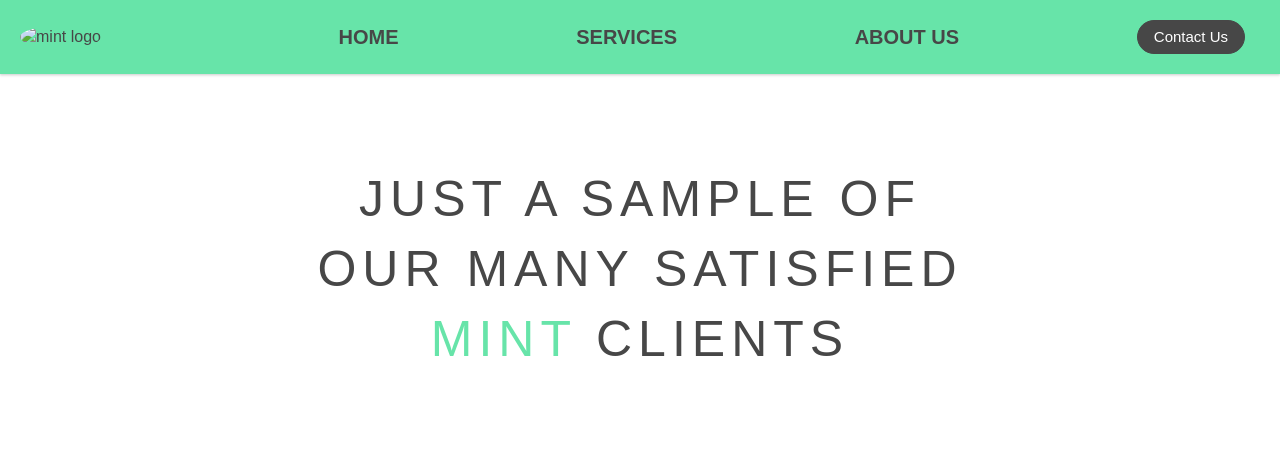
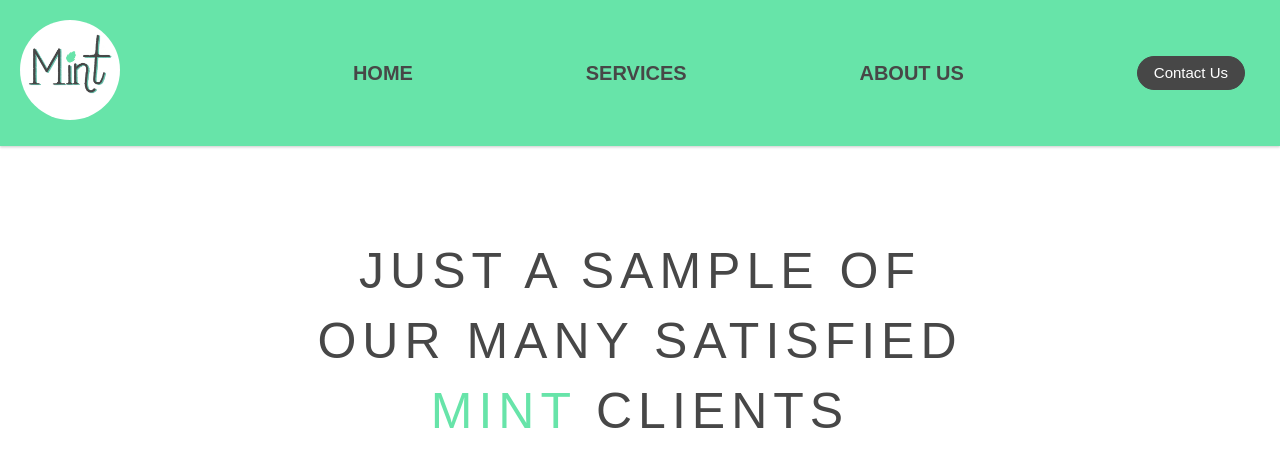
Before and after one commit to JDemlow/mint_landscaping_site, a plain HTML site: page testimonials.html in a window 1280 px wide. Shown: the top 452 px of the page. Drawn offline with Linux system fonts and the light colour scheme; the site is published under a folder, as on GitHub Pages, so addresses that start at the root find nothing.

Commit message:
Update testimonials.html

```diff
--- a/testimonials.html
+++ b/testimonials.html
@@ -21,7 +21,7 @@
       <div class="navbar-container">
         <div class="navbar-brand">
           <a href="index.html">
-            <img src="/images/mint-logo.jpg" alt="mint logo" />
+            <img src="images/mint-logo.jpg" alt="mint logo" />
           </a>
         </div>
         <ul class="navbar-nav-left">
```
